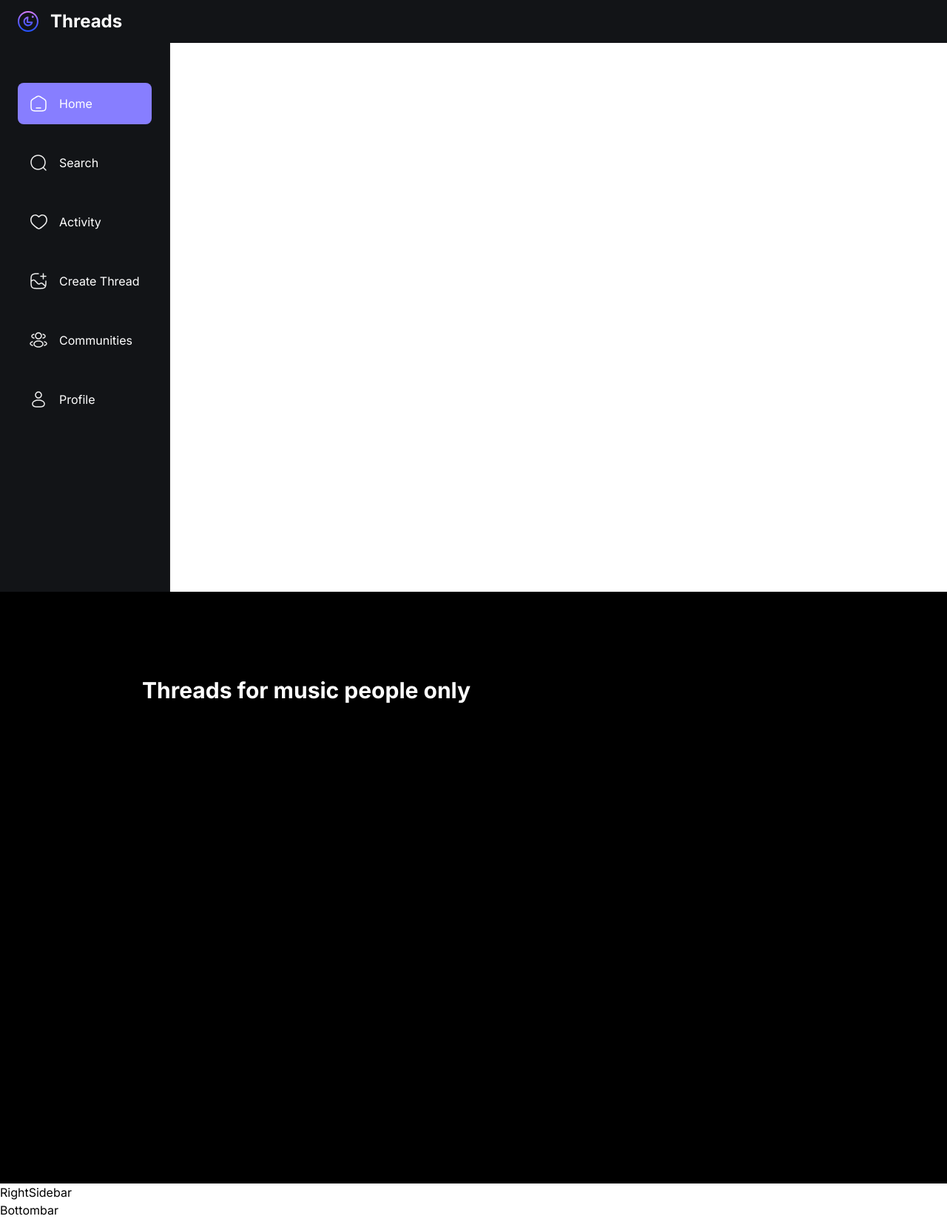
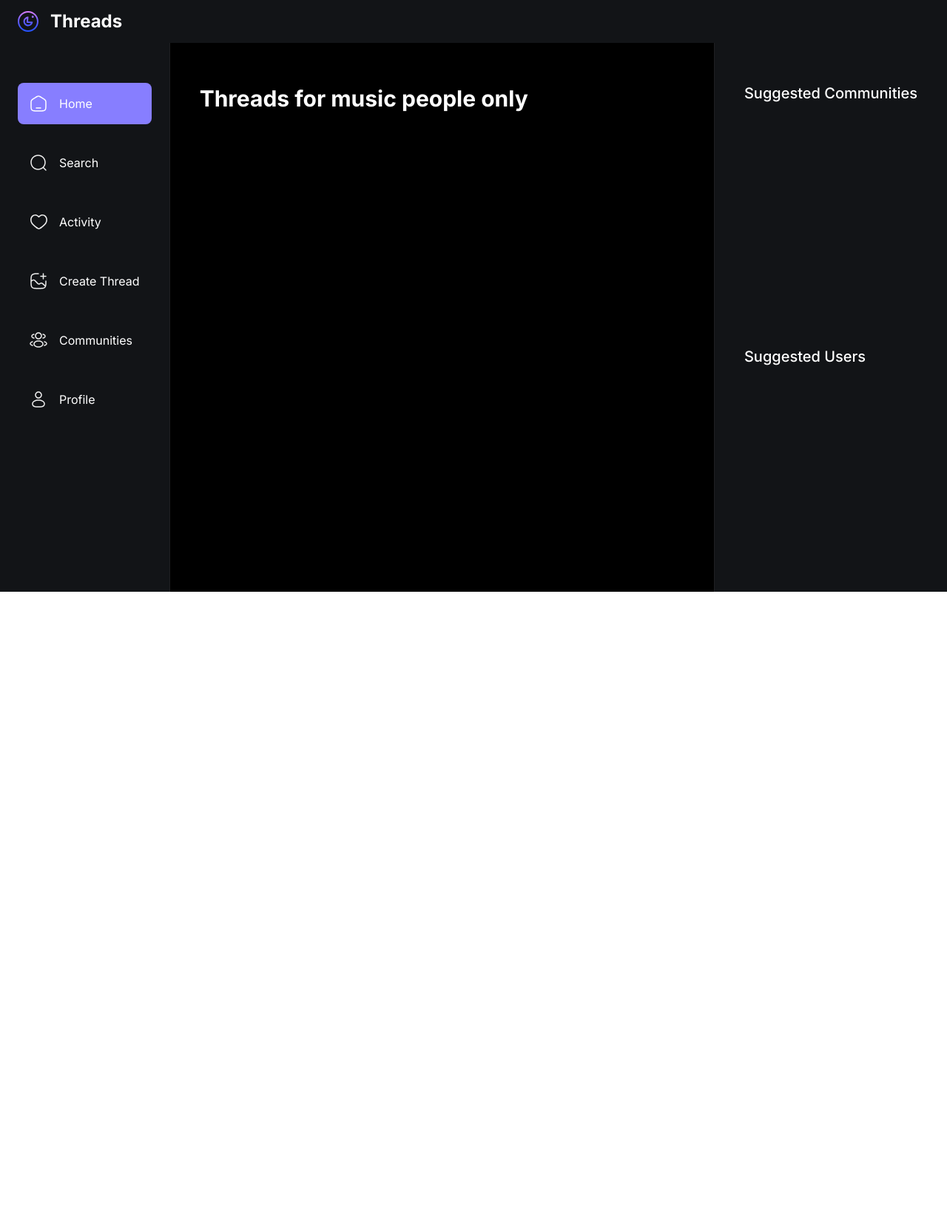
Before and after one commit to enickgoku/thread, a Next.js app: page / in a window 1280 px wide. Shown: the whole page at 74% size. After the commit the page ends 800 px from the top, so only its background shows below. Built offline with nearby package versions, Linux system fonts and the light colour scheme; no server answers.

Commit message:
bottom bar and right side bar

```diff
--- a/app/(root)/layout.tsx
+++ b/app/(root)/layout.tsx
@@ -25,7 +25,7 @@ export default function RootLayout({
       <html lang="en">
         <body className={inter.className}>
           <Topbar />
-          <main>
+          <main className="flex flex-row">
             <LeftSidebar />
             <section className="main-container">
               <div className="w-full max-w-4xl">{children}</div>
--- a/components/shared/Bottombar.tsx
+++ b/components/shared/Bottombar.tsx
@@ -1,5 +1,43 @@
+"use client";
+
+import { sidebarLinks } from "@/constants";
+
+import Image from "next/image";
+import Link from "next/link";
+import { usePathname } from "next/navigation";
+
 const Bottombar = () => {
-  return <h1>Bottombar</h1>;
+  const pathname = usePathname();
+
+  return (
+    <section className="bottombar">
+      <div className="bottombar_container">
+        {sidebarLinks.map((link) => {
+          const isActive =
+            (pathname.includes(link.route) && link.route.length > 1) ||
+            pathname === link.route;
+
+          return (
+            <Link
+              href={link.route}
+              key={link.label}
+              className={`bottombar_link ${isActive ? `bg-primary-500` : ""}`}
+            >
+              <Image
+                src={link.imgURL}
+                alt={link.label}
+                width={24}
+                height={24}
+              />
+              <p className="text-subtle-medium text-light-1 max-sm:hidden">
+                {link.label.split(/\s+/)[0]}
+              </p>
+            </Link>
+          );
+        })}
+      </div>
+    </section>
+  );
 };
 
 export default Bottombar;
--- a/components/shared/RightSidebar.tsx
+++ b/components/shared/RightSidebar.tsx
@@ -1,5 +1,16 @@
 const RightSidebar = () => {
-  return <h1>RightSidebar</h1>;
+  return (
+    <section className="custom-scrollbar rightsidebar">
+      <div className="flex flex-1 flex-col justify-start">
+        <h3 className="text-heading4-medium text-light-1">
+          Suggested Communities
+        </h3>
+      </div>
+      <div className="flex flex-1 flex-col justify-start">
+        <h3 className="text-heading4-medium text-light-1">Suggested Users</h3>
+      </div>
+    </section>
+  );
 };
 
 export default RightSidebar;
```
